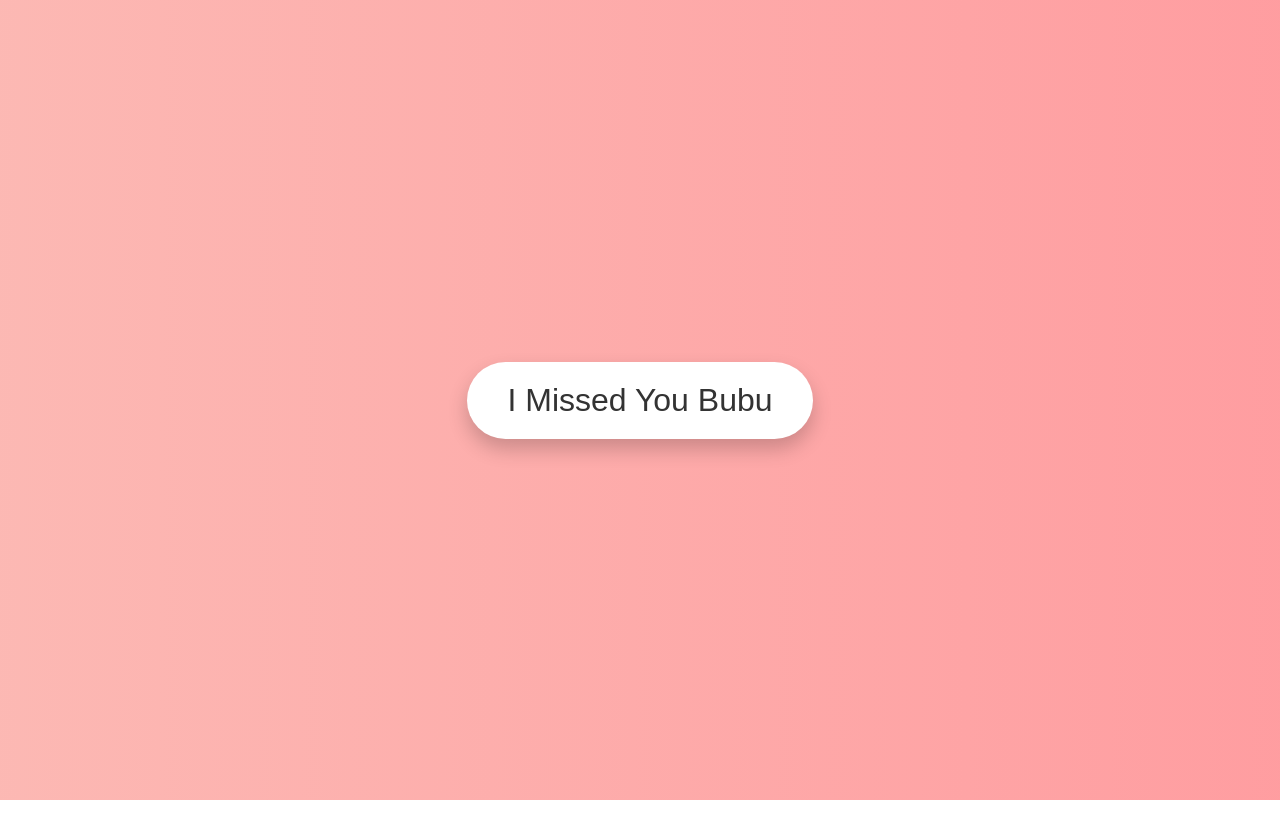
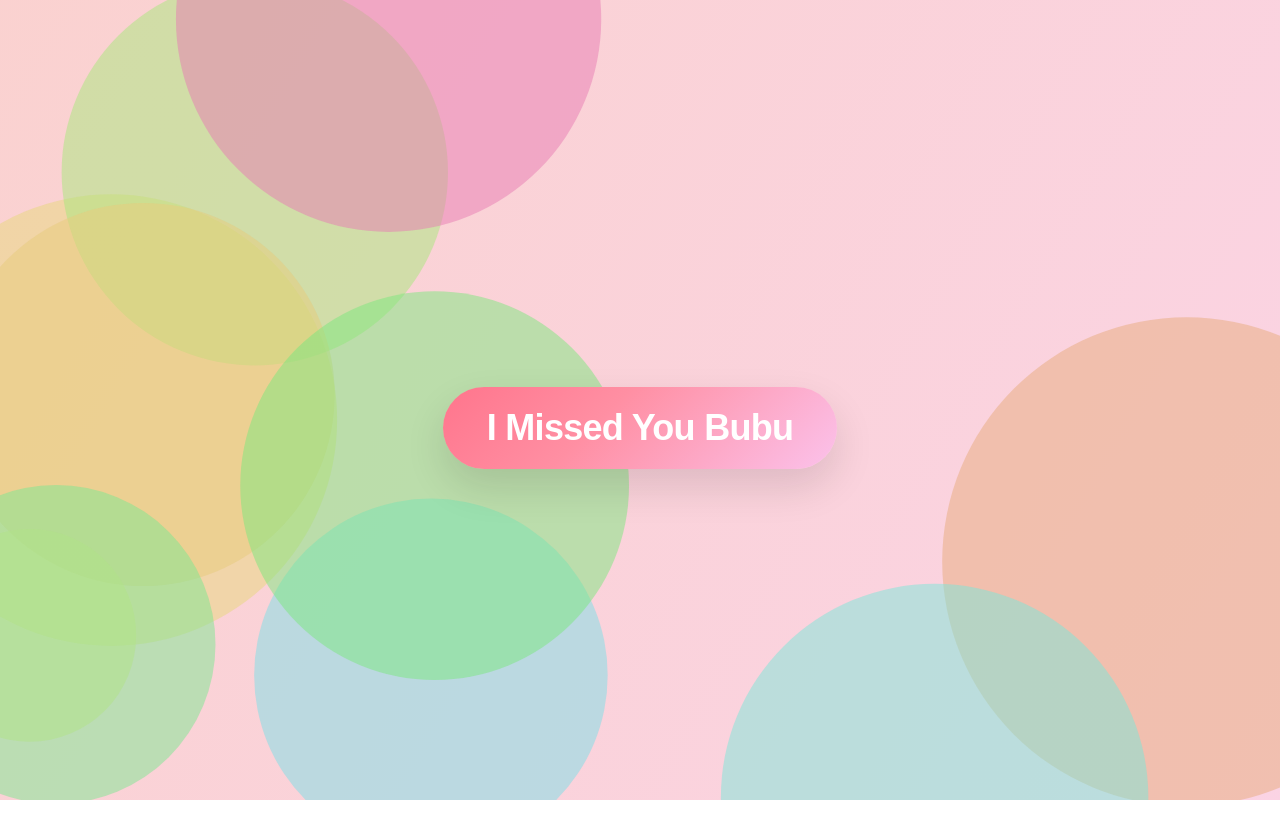
Before and after one commit to yxbudgqjdqdxq/idk, a Next.js app: page / in a window 1280 px wide. Shown: the top 838 px of the page. Before the commit the page ends 800 px from the top, so only its background shows below. Built offline with nearby package versions, Linux system fonts and the light colour scheme.

Commit message:
Update globals.css

```diff
--- a/styles/globals.css
+++ b/styles/globals.css
@@ -1,60 +1,94 @@
-html, body {
+/* styles/globals.css - replace existing file or paste at top (remove duplicates) */
+
+/* reset + full-height */
+html, body, #__next {
   height: 100%;
   margin: 0;
+  padding: 0;
+  -webkit-font-smoothing: antialiased;
+  -moz-osx-font-smoothing: grayscale;
+  font-family: 'Poppins', system-ui, -apple-system, 'Segoe UI', Roboto, Arial, sans-serif;
 }
 
+/* full-viewport centered container */
 .main-container {
-  height: 100vh;
+  min-height: 100vh;            /* fills screen */
   display: flex;
-  justify-content: center;   /* horizontal center */
-  align-items: center;       /* vertical center */
+  align-items: center;          /* vertical center */
+  justify-content: center;      /* horizontal center */
   flex-direction: column;
-  background: linear-gradient(270deg, #ff9a9e, #fad0c4, #fbc2eb, #a6c1ee);
-  background-size: 600% 600%;
-  animation: gradientMove 20s ease infinite;
+  gap: 28px;
+  padding: 28px;
+  text-align: center;
+  position: relative;
+  z-index: 2;
 }
 
-@keyframes gradientMove {
-  0% { background-position: 0% 50%; }
-  50% { background-position: 100% 50%; }
-  100% { background-position: 0% 50%; }
+/* flowing gradient background (global) */
+body::before {
+  content: '';
+  position: fixed;
+  inset: 0;
+  z-index: -1;
+  background: linear-gradient(120deg, #ffdde1 0%, #fad0c4 40%, #fbd3e9 70%, #e6f0ff 100%);
+  background-size: 600% 600%;
+  animation: gradientShift 28s ease-in-out infinite;
+  opacity: 0.98;
+  pointer-events: none;
+}
+@keyframes gradientShift{
+  0%{background-position:0% 50%}
+  50%{background-position:100% 50%}
+  100%{background-position:0% 50%}
 }
 
+/* big centered landing button */
 .big-button {
-  font-size: 2rem;
-  padding: 20px 40px;
+  font-size: clamp(24px, 3.6vw, 36px);
+  font-weight: 800;
+  letter-spacing: -0.02em;
+  padding: 20px 44px;
+  border-radius: 999px;
   border: none;
-  border-radius: 50px;
-  background: white;
-  color: #333;
   cursor: pointer;
-  box-shadow: 0 10px 20px rgba(0,0,0,0.2);
-  transition: transform 0.2s;
+  color: white;
+  background: linear-gradient(135deg, #ff758c 0%, #ff8fa3 40%, #fbc2eb 100%);
+  box-shadow: 0 18px 40px rgba(20,12,20,0.12);
+  transition: transform .28s cubic-bezier(.2,.9,.2,1), box-shadow .28s;
 }
+.big-button:hover { transform: translateY(-6px) scale(1.02); box-shadow: 0 26px 60px rgba(20,12,20,0.16); }
 
-.big-button:hover {
-  transform: scale(1.05);
-}
-
+/* container for the two choices after entering */
 .button-container {
   display: flex;
   flex-direction: column;
-  gap: 20px;
+  gap: 16px;
+  align-items: center;
 }
 
+/* sexy small buttons */
 .sexy-button {
-  padding: 15px 30px;
-  font-size: 1.2rem;
+  min-width: 260px;
+  padding: 14px 28px;
+  font-size: 18px;
+  font-weight: 700;
+  border-radius: 14px;
   border: none;
-  border-radius: 12px;
+  color: white;
   cursor: pointer;
-  background: linear-gradient(135deg, #ff9a9e, #fad0c4);
-  color: white;
-  font-weight: bold;
-  transition: transform 0.2s, box-shadow 0.2s;
+  background: linear-gradient(135deg, #a18cd1 0%, #fbc2eb 100%);
+  box-shadow: 0 10px 30px rgba(22,12,28,0.08);
+  transition: transform .22s ease, box-shadow .22s ease;
+}
+.sexy-button:hover { transform: translateY(-4px); box-shadow: 0 16px 36px rgba(18,10,20,0.12); }
+
+/* responsive tweak */
+@media (min-width: 880px) {
+  .button-container { flex-direction: row; gap: 22px; }
 }
 
-.sexy-button:hover {
-  transform: scale(1.05);
-  box-shadow: 0 8px 20px rgba(0,0,0,0.2);
+/* ensure page content sits above animated background if present */
+.page, .center, .paragraph-card, .chat-container, .main-container {
+  position: relative;
+  z-index: 2;
 }
```
